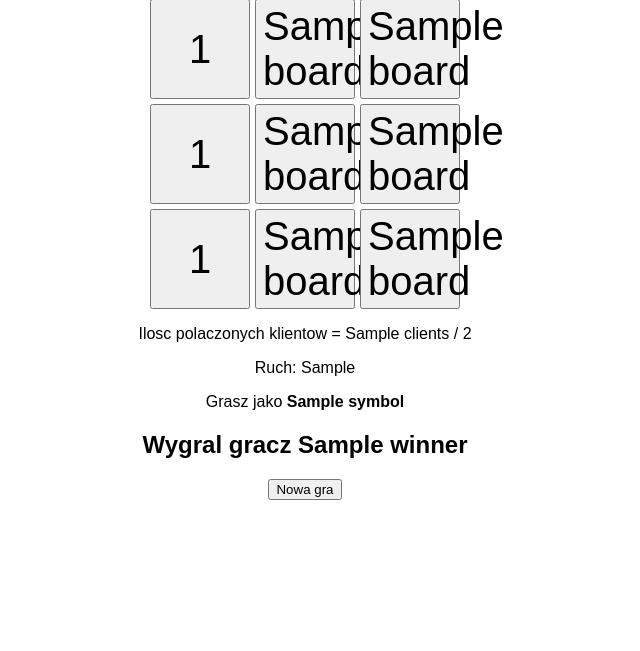
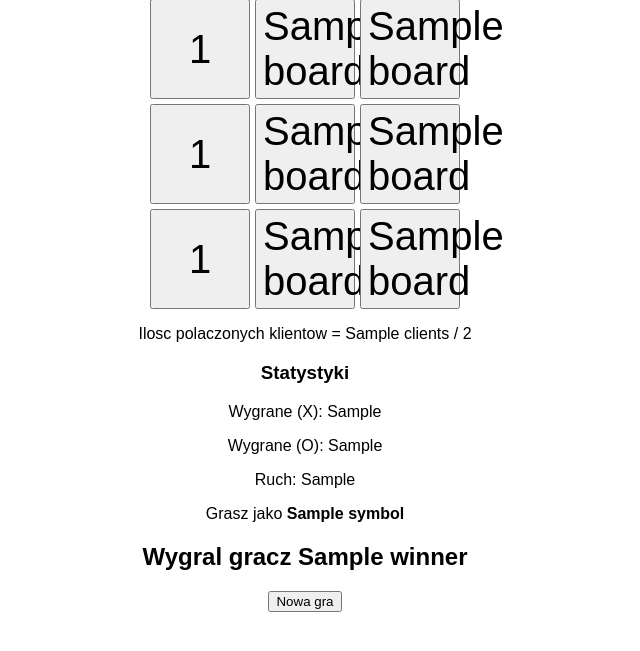
Before and after one commit to raven2115/ttt-flask, a Python web app: template client/templates/index.html in a window 1280 px wide. Shown: the part 67-718 px from the top of the page, without its empty margins (335-975 px from the left). Run offline with Jinja, Linux system fonts and the light colour scheme; the template is opened without the code that fills it: most values are stand-ins (such as "Sample title", 1, 10 or a date in 2020).

Commit message:
Add statistics section to index.html

```diff
--- a/client/templates/index.html
+++ b/client/templates/index.html
@@ -40,6 +40,11 @@
         <p>Ilosc polaczonych klientow = {{ clients }} / 2</p>
     </div>
     <div>
+        <h3>Statystyki</h3>
+        <p>Wygrane (X): {{ winsX }}</p>
+        <p>Wygrane (O): {{ winsO }}</p>
+    </div>
+    <div>
         <p>Ruch: {{ currentPlayer }}</p>
     </div>
     <div>
```
